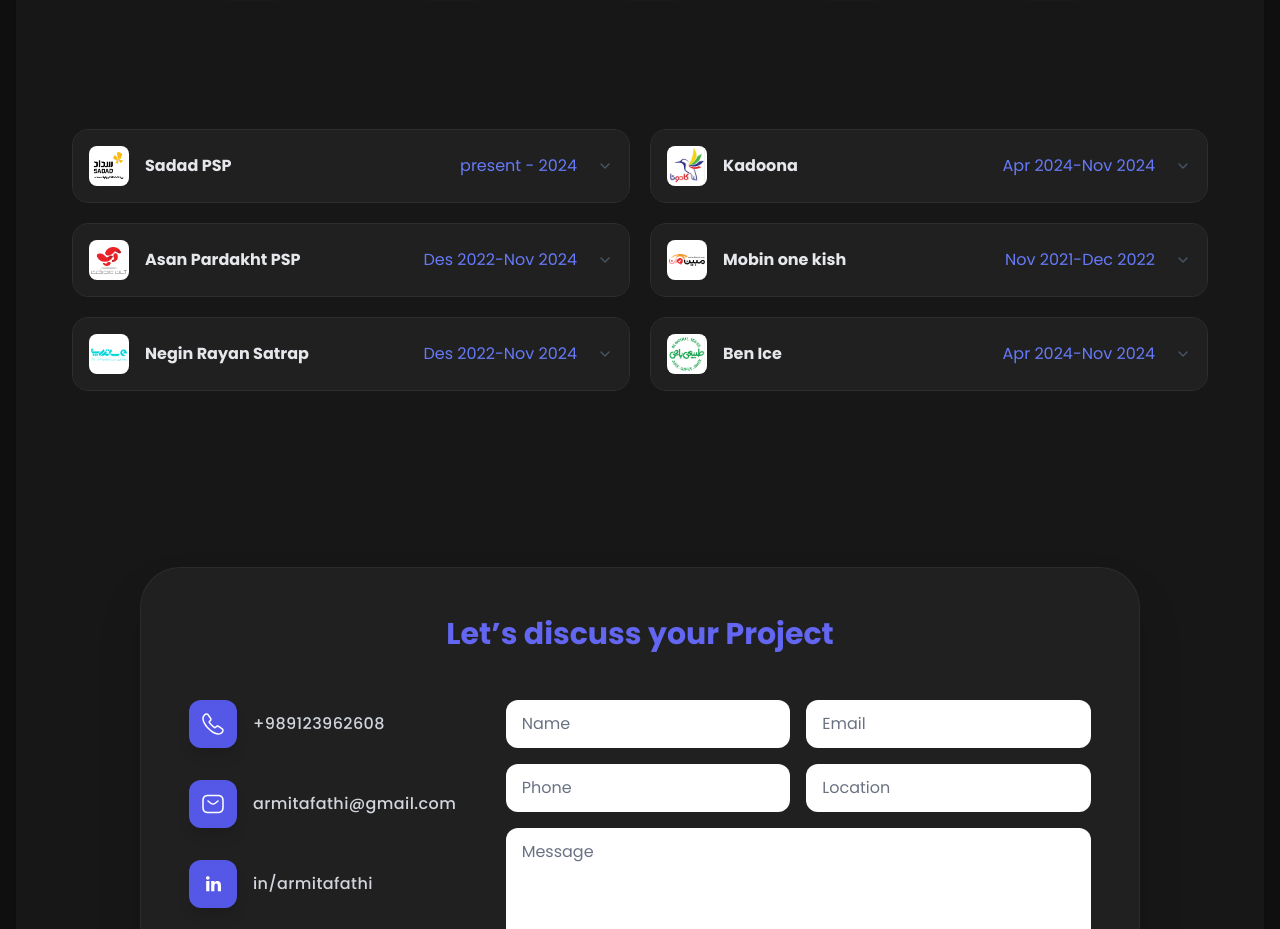
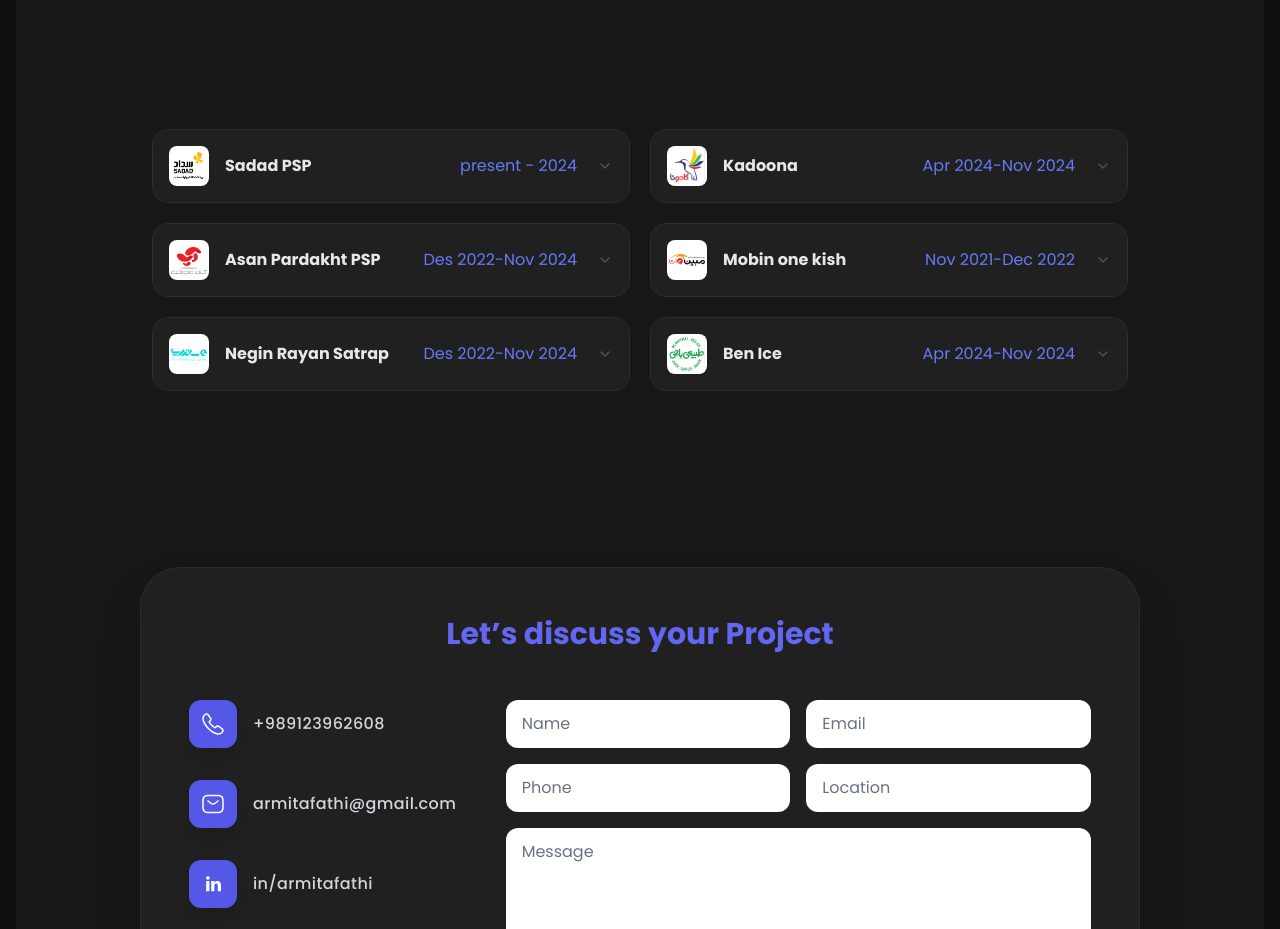
Before and after one commit to alireza-cheraghalii/armita-portfolio, a Next.js app: page / in a window 1280 px wide. Shown: the part 4320-5249 px from the top of the page. Built offline with nearby package versions, Linux system fonts and the light colour scheme.

Commit message:
fix history

```diff
--- a/app/HistoryItems.tsx
+++ b/app/HistoryItems.tsx
@@ -139,7 +139,7 @@
                 </div>
 
                 {/* Job History List - Split into 2 independent columns */}
-                <div className="grid grid-cols-1 md:grid-cols-2 gap-4 md:gap-5 items-start">
+                <div className="grid grid-cols-1 md:grid-cols-2 gap-4 md:gap-5 items-start md:mx-20">
 
                     {/* ستون چپ */}
                     <div className="flex flex-col gap-4 md:gap-5">
```
